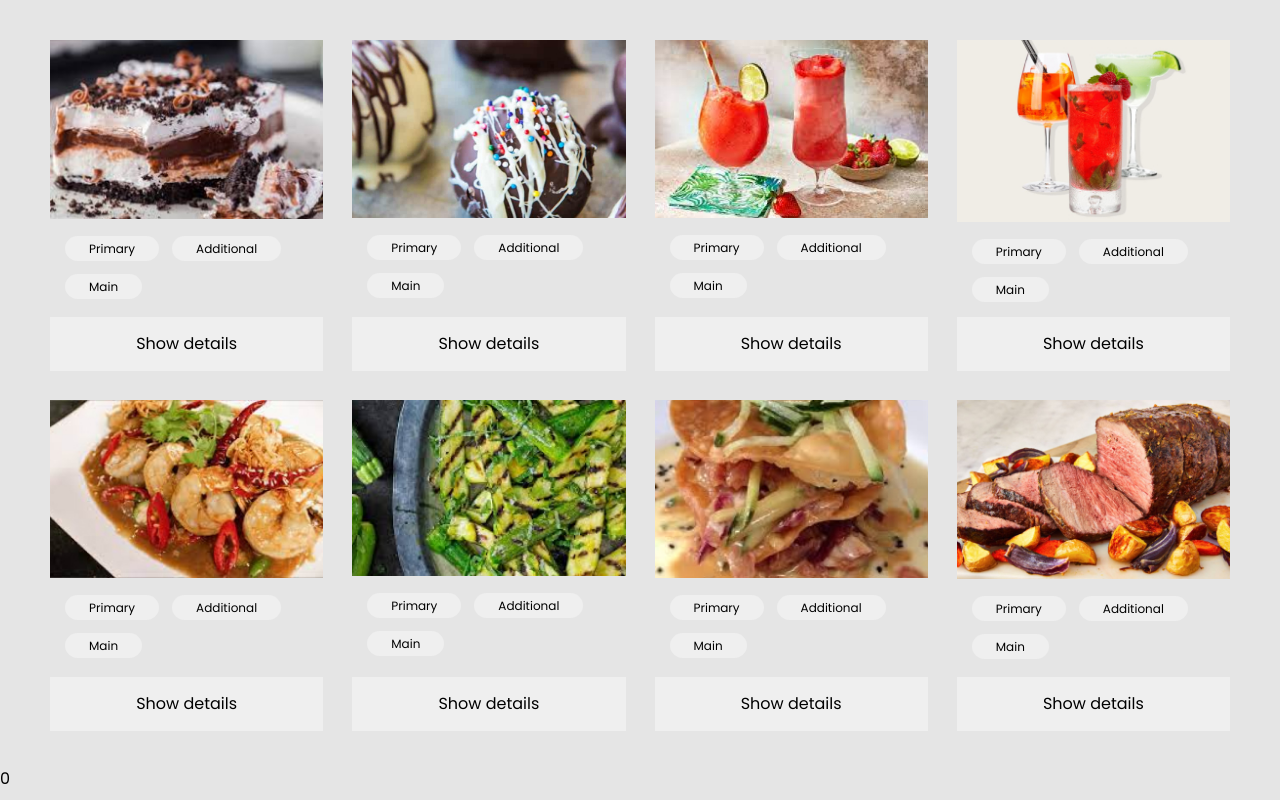
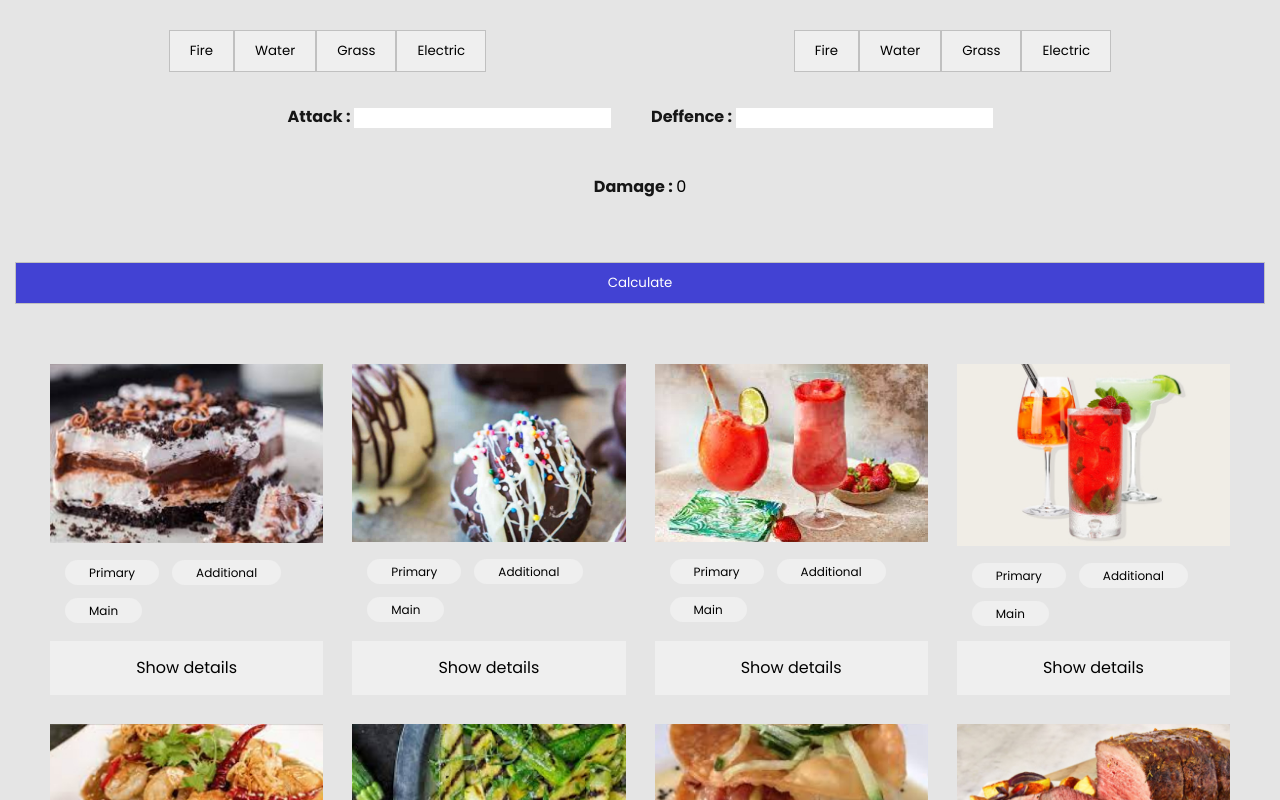
Before and after one commit to Nazar-Lysak/React-Course, a React (Create React App) app: page / in a window 1280 px wide. Shown: the top 800 px of the page. Built offline with nearby package versions, Linux system fonts and the light colour scheme; a web font is replaced by a local one.

Commit message:
add pekemons game

```diff
--- a/src/App.jsx
+++ b/src/App.jsx
@@ -8,6 +8,7 @@ import List from './Pages/List/List';
 import {data} from './api/api';
 
 import './App.scss';
+import RootComponent from './pekemons/RootComponent';
 
 function App() {
 
@@ -15,10 +16,12 @@ function App() {
 
   return (
     <>
+      <RootComponent />
       {/* <Header /> */}
       {/* <Home data={data} /> */}
       <List data={data} setActiveRecipe={setActiveRecipe} />
       {Object.keys(activeRecipe).length && <Detiles data={data} activeRecipe={activeRecipe} />}
+
 
     </>
   );
--- /dev/null
+++ b/src/pekemons/RootComponent.jsx
@@ -0,0 +1,44 @@
+import { useState } from 'react';
+
+import Button from "./UI/Button/Button";
+
+import {damage} from './helpers/combatCalculate';
+import {fire, water, grass, electric} from './helpers/pekemonTypes';
+import ElementTyles from "./components/ElementTypes/ElementTyles";
+import Result from "./components/Result/Result";
+import AttackDeffence from "./components/AttackDeffence/AttackDeffence";
+
+const elements = [fire, water, grass, electric]
+
+
+const RootComponent = () => {
+
+    const [hero, setHero] = useState('');
+    const [opponents, setOppopents] = useState('');
+    const [attack, setAttack] = useState();
+    const [defence, setDefence] = useState(0);
+    const [result, setResult] = useState(0);
+
+
+    const handleResult = () => {
+        const a = elements.filter(el => el.type === hero);
+        const b = elements.filter(el => el.type === opponents);
+
+        if(hero && opponents &&  attack && defence) {
+            setResult(Math.round(damage(...a, ...b, attack, defence)));
+        } else {
+            setResult("You have to chose all options");
+        }
+    }
+
+  return (
+    <div className="wrapperXL">
+        <ElementTyles elements={elements} hero={hero} setHero={setHero} opponents={opponents} setOppopents={setOppopents}/>
+        <AttackDeffence setAttack={setAttack} setDefence={setDefence} />
+        <Result result={result} />
+        <Button title={'Calculate'} active={'Calculate'} click={handleResult} />
+  </div>
+  )
+};
+
+export default RootComponent;
--- /dev/null
+++ b/src/pekemons/UI/Button/Button.css
@@ -0,0 +1,32 @@
+.element_btn {
+    padding: 10px 20px;
+    border: silver 1px solid;
+    transition: .2s;
+}
+
+.Fire, .Fire:hover {
+    color: red;
+    border: red 1px solid;
+}
+
+.Water, .Water:hover {
+    color: rgb(61, 61, 252);
+    border: rgb(80, 80, 255) 1px solid;
+}
+
+.Grass, .Grass:hover {
+    color: green;
+    border: green 1px solid;
+}
+
+.Electric, .Electric:hover {
+    color: rgb(25, 25, 100);
+    border: rgb(25, 25, 100) 1px solid;
+}
+
+.Calculate {
+    width: 100%;
+    background-color: rgb(66, 66, 211);
+    color: #fff;
+    margin: 20px 0;
+}
--- /dev/null
+++ b/src/pekemons/UI/Button/Button.jsx
@@ -0,0 +1,7 @@
+import "./Button.css"
+
+const Button = ({title, active, click}) => {
+  return <button className={`element_btn ${title === active ? title : ''}`} onClick={() => click(title)}>{title}</button>
+};
+
+export default Button;
--- /dev/null
+++ b/src/pekemons/UI/Input/Input.jsx
@@ -0,0 +1,7 @@
+
+
+const Input = ({input}) => {
+  return <input type="number" onChange={(e) =>input(e.target.value) } />
+};
+
+export default Input;
--- /dev/null
+++ b/src/pekemons/UI/Output/Output.jsx
@@ -0,0 +1,6 @@
+
+const Output = ({result}) => {
+  return <p style={{display: 'inline-block'}}>{result}</p>;
+};
+
+export default Output;
--- /dev/null
+++ b/src/pekemons/components/AttackDeffence/AttackDeffence.jsx
@@ -0,0 +1,19 @@
+import Input from "../../UI/Input/Input";
+
+const AttackDeffence = ({setAttack, setDefence}) => {
+  return (
+    <div style={{display: 'flex', justifyContent: 'center', gap: '40px'}}>
+        <div>
+            <span>Attack : </span>
+            <Input input={setAttack} />
+        </div>
+        <div>
+            <span>Deffence : </span>
+            <Input input={setDefence} />
+        </div>
+
+    </div>
+  );
+};
+
+export default AttackDeffence;
--- /dev/null
+++ b/src/pekemons/components/ElementTypes/ElementTyles.jsx
@@ -0,0 +1,22 @@
+import Button from "../../UI/Button/Button";
+
+
+const ElementTyles = ({elements, hero, setHero, opponents, setOppopents}) => {
+
+  return (
+    <div style={{display: 'flex', justifyContent: 'space-around', margin: '30px 0'}}>
+        <div>
+            {
+                elements.map((element, index) => <Button key={index} title={element.type} active={hero} click={setHero}/>)
+            }
+        </div>
+        <div>
+            {
+                elements.map((element, index) => <Button key={index} title={element.type} click={setOppopents} active={opponents}/>)
+            }
+        </div>
+    </div>
+  )
+};
+
+export default ElementTyles;
--- /dev/null
+++ b/src/pekemons/components/Result/Result.jsx
@@ -0,0 +1,13 @@
+import Output from "../../UI/Output/Output";
+
+const Result = ({result}) => {
+  return (
+    <div style={{textAlign: 'center', margin: '40px 0'}}>
+        <span>Damage : </span>
+        <Output result={result} />
+    </div>
+
+  );
+};
+
+export default Result;
--- /dev/null
+++ b/src/pekemons/helpers/combatCalculate.js
@@ -0,0 +1,17 @@
+export const damage = (heroType, opponentType, attackPower, opponentDefense) => {
+
+    let effectiveness = null;
+
+    switch (true) {
+      case opponentType.weakness.includes(heroType.type):
+        effectiveness = 2;
+        break;
+      case opponentType.strength.includes(heroType.type):
+        effectiveness = 0.5;
+        break;
+      default:
+        effectiveness = 1;
+    }
+
+    return 50 * (attackPower / opponentDefense) * effectiveness;
+};
--- /dev/null
+++ b/src/pekemons/helpers/pekemonTypes.js
@@ -0,0 +1,12 @@
+class Hero {
+  constructor (type, strength, weakness) {
+    this.type = type
+    this.strength = strength
+    this.weakness = weakness
+  }
+}
+
+export const fire = new Hero('Fire', ['Grass'], ['Water']);
+export const water = new Hero('Water', ['Fire'], ['Grass', 'Electric']);
+export const grass = new Hero('Grass', ['Water'], ['Fire']);
+export const electric = new Hero('Electric', ['Water'], ['']);
```
Also changed, not shown: 1 other file (tests, documents, lock files or other folders).
